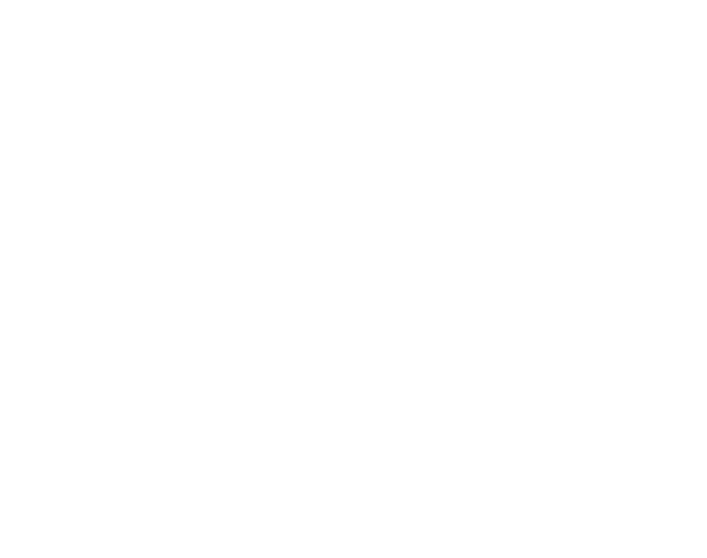
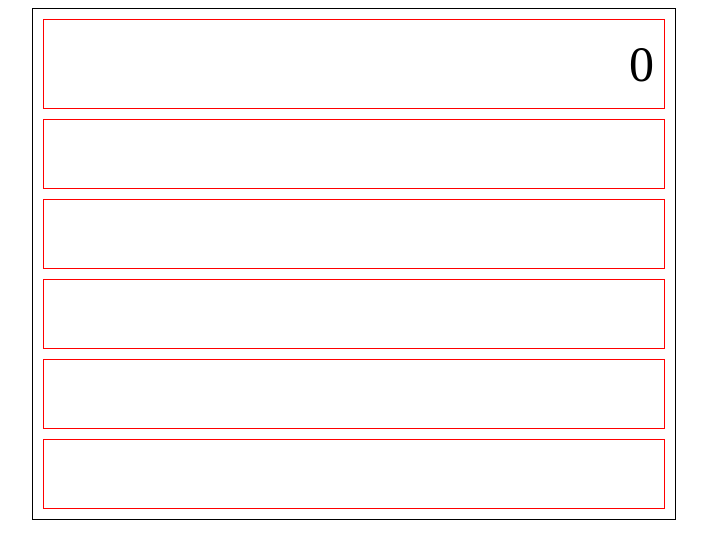
Before and after one commit to amolinaro471/calculator, a plain HTML site: page index.html in a window 1280 px wide. Shown: the whole page, without its empty margins (286-993 px from the left). Drawn offline with Linux system fonts and the light colour scheme.

Commit message:
Features: Added a basic layout of a calculator.

```diff
--- a/index.html
+++ b/index.html
@@ -5,9 +5,27 @@
     <meta http-equiv="X-UA-Compatible" content="IE=edge">
     <meta name="viewport" content="width=device-width, initial-scale=1.0">
     <title>My Calculator</title>
+    <link rel="stylesheet" href="style.css" type="text/css">
     <script src="script.js"></script>
 </head>
 <body>
+    <div class="container">
+        <div class="display" id="row">0</div>
+        <div class="first" id="row">
 
+        </div>
+        <div class="second" id="row">
+
+        </div>
+        <div class="third" id="row">
+
+        </div>
+        <div class="fourth" id="row">
+
+        </div>
+        <div class="fifth" id="row">
+
+        </div>
+    </div>
 </body>
 </html>
--- a/style.css
+++ b/style.css
@@ -0,0 +1,29 @@
+.container {
+    width: 50%;
+    height: 500px;
+    border: 1px solid black;
+    margin: auto;
+    padding: 5px;
+    display: flex;
+    flex-direction: column;
+}
+
+#row {
+     border: 1px solid red;
+     height: auto;
+     width: auto;
+     flex-grow: 1;
+     margin: 5px;
+     display: flex;
+}
+
+.display {
+    justify-content: flex-end;
+    flex-grow: 1;
+    flex: 1;
+    align-items: center;
+    height: 70px;
+    padding: 10px;
+    font-size: 50px;
+    margin: 0px;
+}
```
